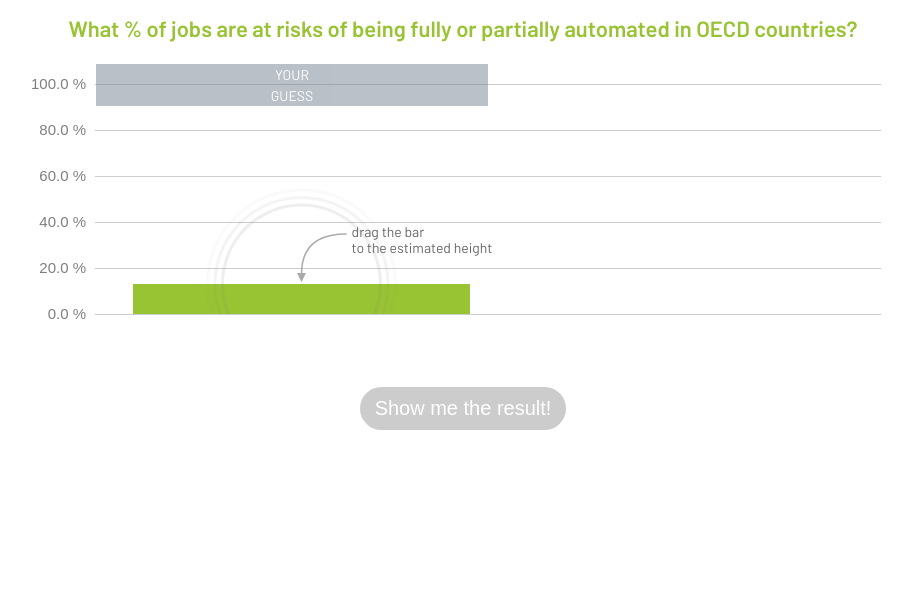
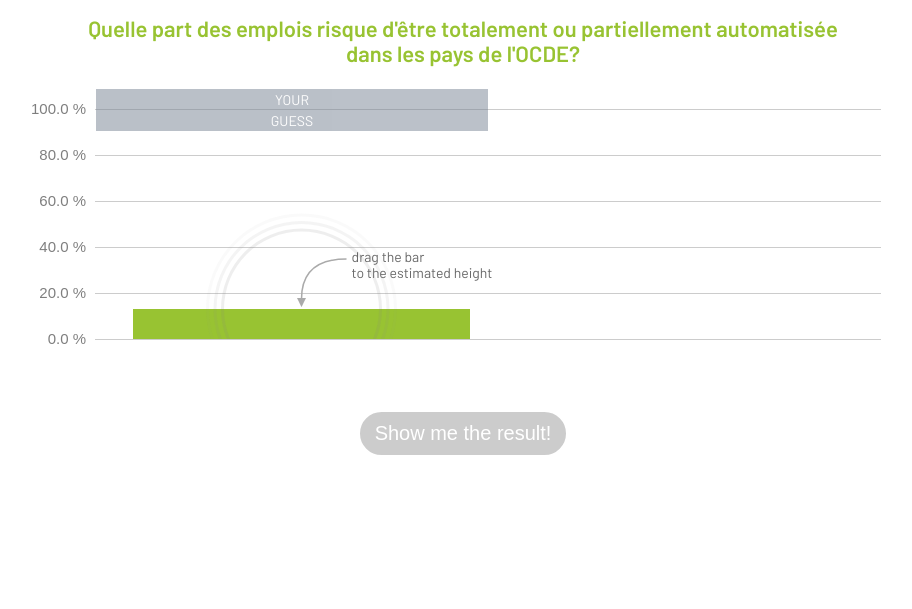
Before and after one commit to gitvfd/OECD-FoW-DrawIt, a plain HTML site: page automation-fr/index.html in a window 1280 px wide. Shown: the whole page, without its empty margins (177-1089 px from the left). Drawn offline with Linux system fonts and the light colour scheme.

Commit message:
Update index.html

```diff
--- a/automation-fr/index.html
+++ b/automation-fr/index.html
@@ -32,11 +32,11 @@
         default: "en",
         // header: "Enjoy this quiz",
         // subHeader: "Try to guess to right answer and see how good you are!",
-        // drawAreaTitle: "Your\nguess",
+        // drawAreaTitle: "Votre\nestimation",
         // drawLine: "drag the line\nfrom here to the end",
-        // drawBar: "drag the bar\nto the estimated height",
-        // resultButtonText: "Show me the result!",
-        resultButtonTooltip: "Draw your guess. Upon clicking here, you see if you're right.",
+        // drawBar: "Glissez la barre/n jusqu'à la hauteur estimée ",
+        // resultButtonText: "Montrez moi les résultats!",
+        resultButtonTooltip: "Dessinez votre estimation. Cliquez ici pour voir si vous avez raison. ",
         //scoreButtonText: "Show me how good I am!",
         // scoreButtonTooltip: "Click here to see your result",
         // scoreTitle: "Your result:",
@@ -48,9 +48,9 @@
      // ----- for additional questions, copy FROM here
       question = {
         data: 46,
-        heading: "What % of jobs are at risks of being fully or partially automated in OECD countries?",
+        heading: "Quelle part des emplois risque d'être totalement ou partiellement automatisée dans les pays de l'OCDE? ",
         //subHeading: "",
-        resultHtml: "  Nearly <b>14%</b> are likely to be automated, while another <b>32%</b> are at high risk of being partially automated.<br/><br/><i>What does this mean for you?</i> If you plan to work in manufacturing or agriculture and do not have a college degree, the risk that your job will be automated is much higher than if you work in education, health or social work and you do have a college degree. Some services jobs are also at risk of automation.",
+        resultHtml: "  Près de <b>14%</b> sont susceptibles d'être automatisés, tandis que <b>32%</b> risquent fort d'être partiellement automatisés.<br/><br/><i>Qu'est-ce que cela signifie pour vous?</i> Si vous prévoyez de travailler dans les secteurs manufacturier ou agricole et que vous n'avez pas de diplôme d'études universitaire, le risque que votre travail soit automatisé est beaucoup plus élevé que si vous travaillez dans l'éducation, la santé ou le secteur social et que vous détenez un diplôme universitaire. Certains emplois dans les services sont également menacés d'automatisation. ",
         unit: "%",
         // precision: 0,
         // lastPointShownAt: ,
```
